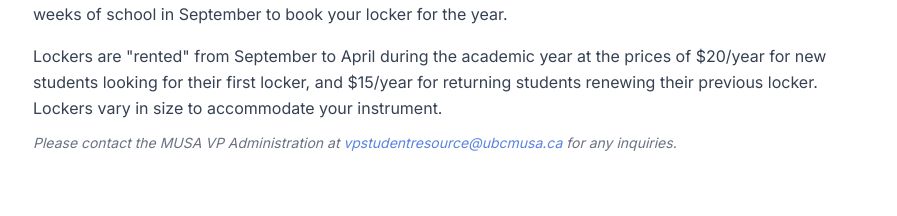
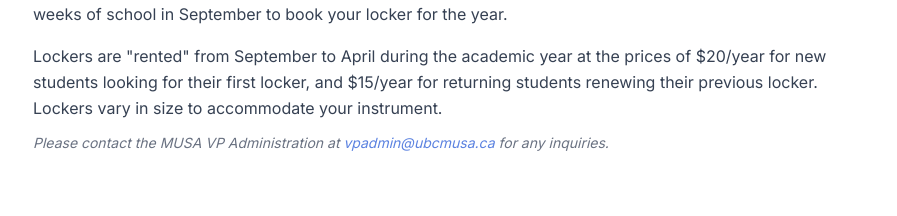
Before and after one commit to UBCMUSA/ubcmusa, a React (Vite) app: page /resources/academic in a window 1280 px wide. Shown: the part 1000-1216 px from the top of the page, without its empty margins (191-1088 px from the left). Built offline with nearby package versions, Linux system fonts and the light colour scheme.

Commit message:
Academic: Fixed link to email vpadmin

```diff
--- a/src/pages/resources/Academic.jsx
+++ b/src/pages/resources/Academic.jsx
@@ -65,7 +65,7 @@ export default function Academic() {
           <p className="mt-3 text-sm italic text-gray-500">
             Please contact the MUSA VP Administration at{" "}
             <a href="mailto:vpadmin@ubcmusa.ca" className="text-logo hover:text-steel">
-              vpstudentresource@ubcmusa.ca
+              vpadmin@ubcmusa.ca
             </a>{" "}
             for any inquiries.
           </p>
```
